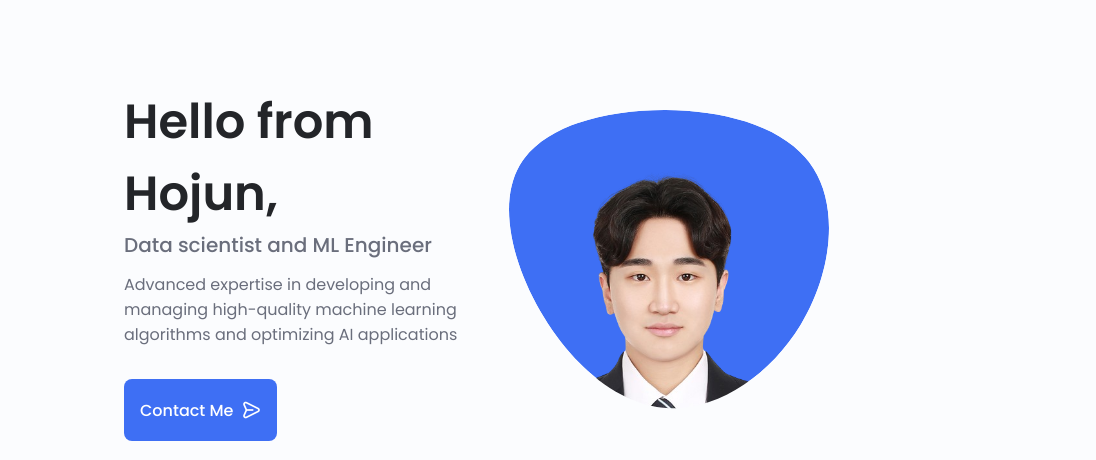
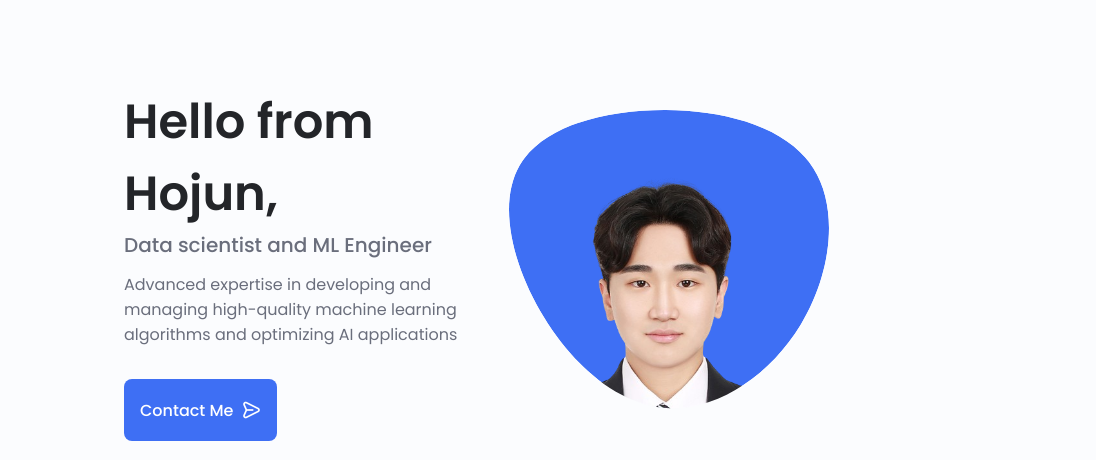
Before and after one commit to hojunking/portfolio-MLSA, a plain HTML site: page index.html in a window 1280 px wide. Shown: the part 98-558 px from the top of the page, 184-1280 px from the left. Drawn offline with nearby package versions, Linux system fonts and the light colour scheme.

Commit message:
Commit made from VS Code Azure Static Web Apps

```diff
--- a/index.html
+++ b/index.html
@@ -119,7 +119,7 @@
             165.547 130.807 187.559 100.226 186.353C69.6454 185.297 41.0228 161.023 21.7403
             129.362C2.45775 97.8511 -7.48481 59.1033 6.67581 34.5279C20.9871 10.1032 59.7028
             -0.149132 97.9666 0.00163737C136.23 0.303176 174.193 10.857 190.312 36.4879Z" />
-                                <image class="home__blob-img" x="12" y="22" xlink:href="assets/img/nuki.png" />
+                                <image class="home__blob-img" x="12" y="26" xlink:href="assets/img/nuki.png" />
                             </g>
                         </svg>
 
```
